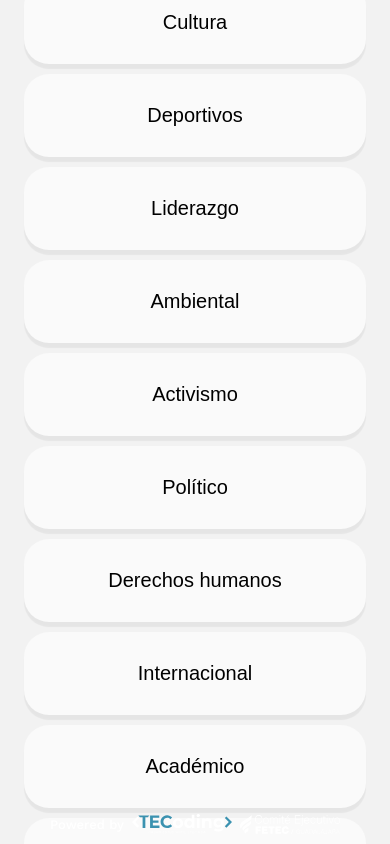
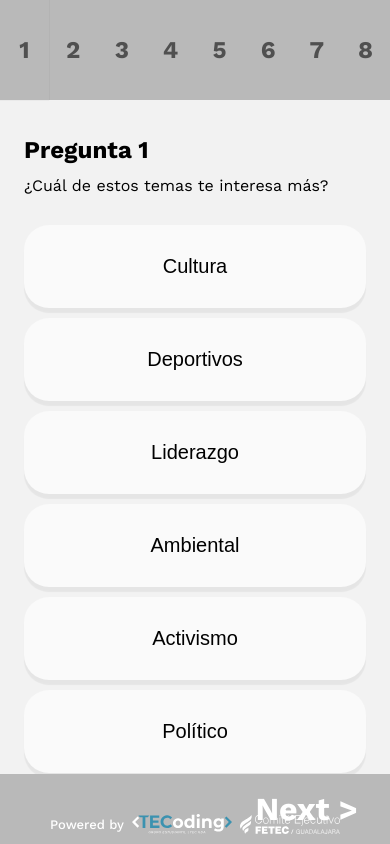
Before and after one commit to TECoding/hitec-2021, a React (Create React App) app in the folder frontend/: page /preguntas in a window 390 px wide. Shown: the top 844 px of the page. Built offline with nearby package versions, Linux system fonts and the light colour scheme.

Commit message:
QuestionCard responsive fix

```diff
--- a/frontend/src/components/QuestionCard/QuestionCard.scss
+++ b/frontend/src/components/QuestionCard/QuestionCard.scss
@@ -123,9 +123,13 @@ button {
 @media only screen and (max-width: 600px) {
   .QuestionCard {
     width: 100%;
+    height: 100%;
 
     .question-content {
       border-radius: 0;
+      height: 80%;
+      overflow-y: scroll;
+
     }
 
     .navigation {
@@ -171,7 +175,9 @@ button {
       width: 100%;
       margin: auto;
       background-color: #b9b9b9;
-
+      position:fixed;
+      bottom: 0;
+      left: 0;
       button {
         font-size: 2em;
         margin: 0 1em;
```
